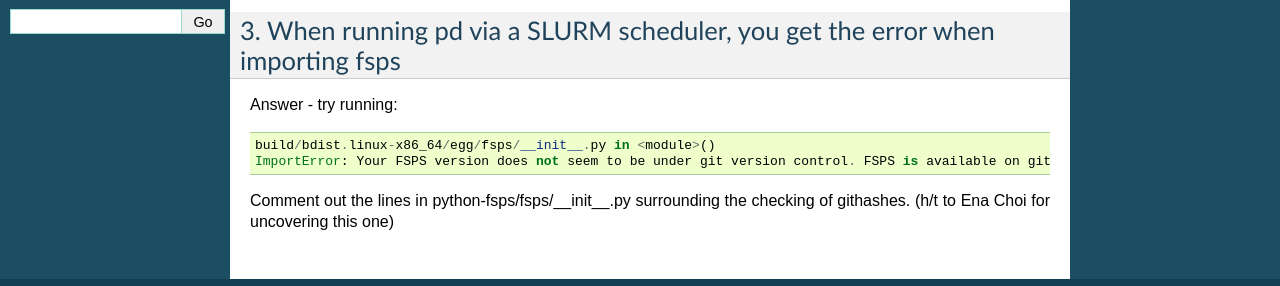
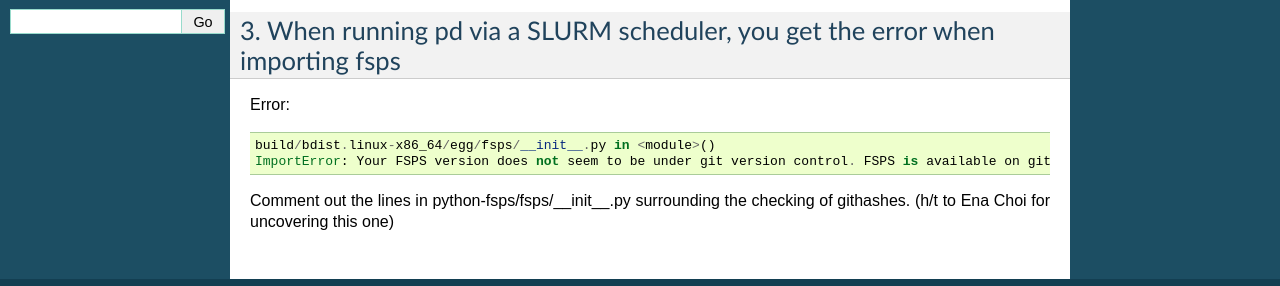
Before and after one commit to dnarayanan/powderday, a Sphinx documentation site: the page built from docs/troubleshooting.rst, in a window 1280 px wide. Shown: the part 467-753 px from the top of the page. Built offline with Sphinx 7.4.7, drawn with Linux system fonts in a browser that asks for light colours.

Commit message:
more trouble shooting docs update

```diff
--- a/docs/troubleshooting.rst
+++ b/docs/troubleshooting.rst
@@ -21,7 +21,7 @@ Try re-compiling with the flag::
 
 3. When running pd via a SLURM scheduler, you get the error when importing fsps
 --------------
-Answer - try running::
+Error::
 
    build/bdist.linux-x86_64/egg/fsps/__init__.py in <module>()
    ImportError: Your FSPS version does not seem to be under git version control. FSPS is available on github at https://github.com/cconroy20/fsps and should be cloned from there
```
